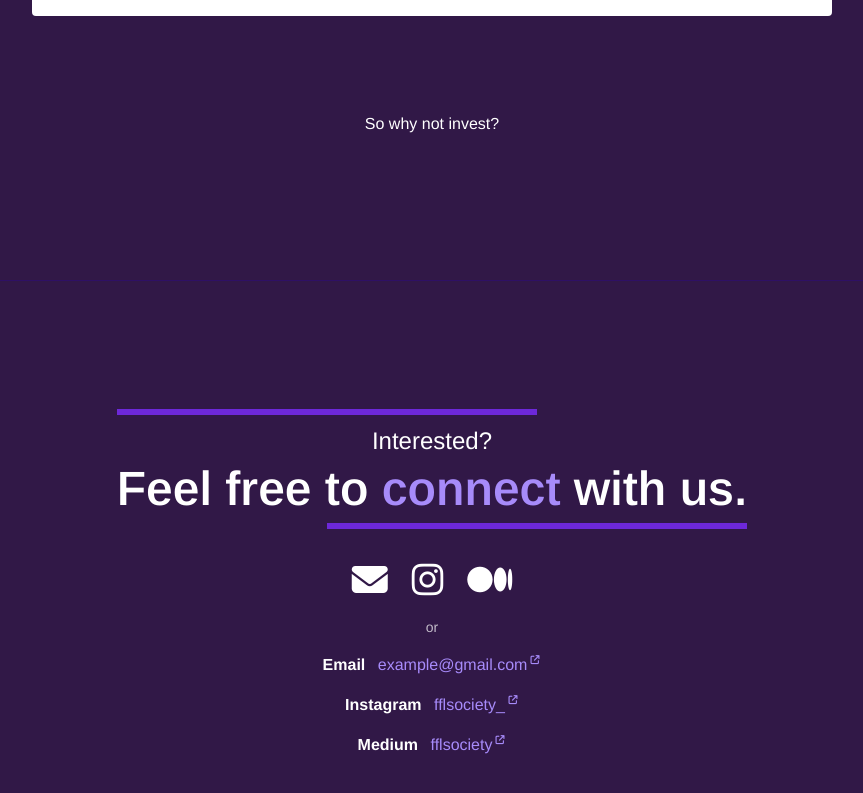
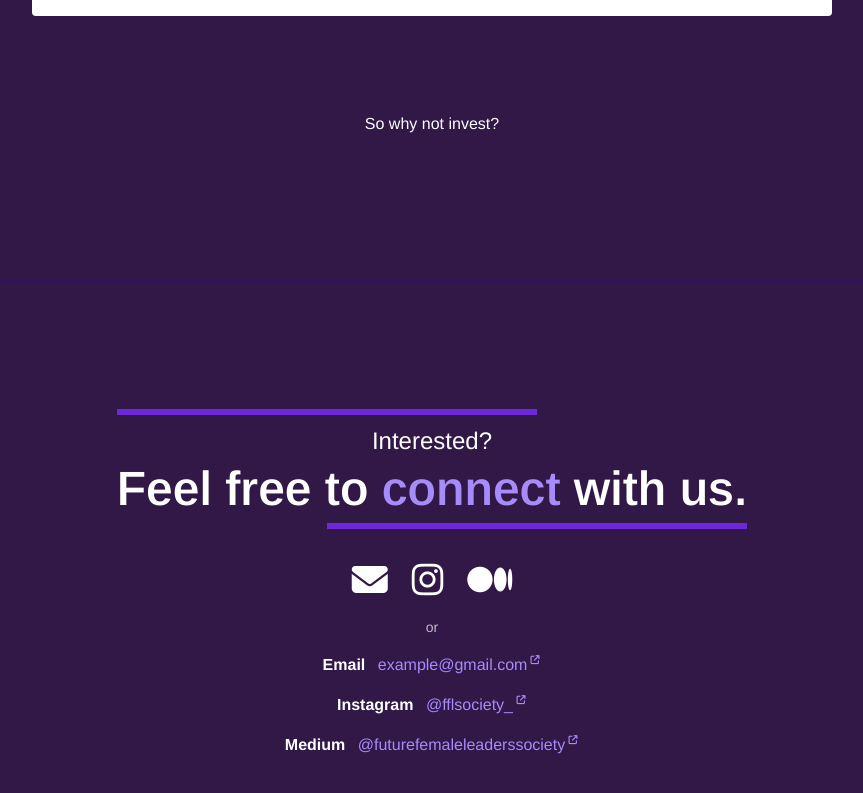
Before and after one commit to cc-nina/ccc, a SvelteKit app in the folder my-app/: page / in a window 1280 px wide. Shown: the part 2961-3754 px from the top of the page, without its empty margins (208-1071 px from the left). Built offline with nearby package versions, Linux system fonts and the light colour scheme; a web font is replaced by a local one.

Commit message:
correct medium and add @ for ig and medium

```diff
--- a/my-app/src/components/Footer.svelte
+++ b/my-app/src/components/Footer.svelte
@@ -40,7 +40,7 @@
         <p>
             <b class="pr-2">Instagram</b>
             <a href="https://www.instagram.com/fflsociety_/" target="_blank" class="text-violet-400"
-                >fflsociety_<sup class=""
+                >@fflsociety_<sup class=""
                     ><span class="text-xs scale-75 pl-0.5"
                         ><i
                             class="fa-solid fa-arrow-up-right-from-square text-xs scale-[75%]"
@@ -51,7 +51,7 @@
         <p>
             <b class="pr-2">Medium</b>
             <a href="https://medium.com/@futurefemaleleaderssociety" target="_blank" class="text-violet-400"
-                >fflsociety<sup class=""
+                >@futurefemaleleaderssociety<sup class=""
                     ><span class="text-xs scale-75 pl-0.5"
                         ><i
                             class="fa-solid fa-arrow-up-right-from-square text-xs scale-[75%]"
```
